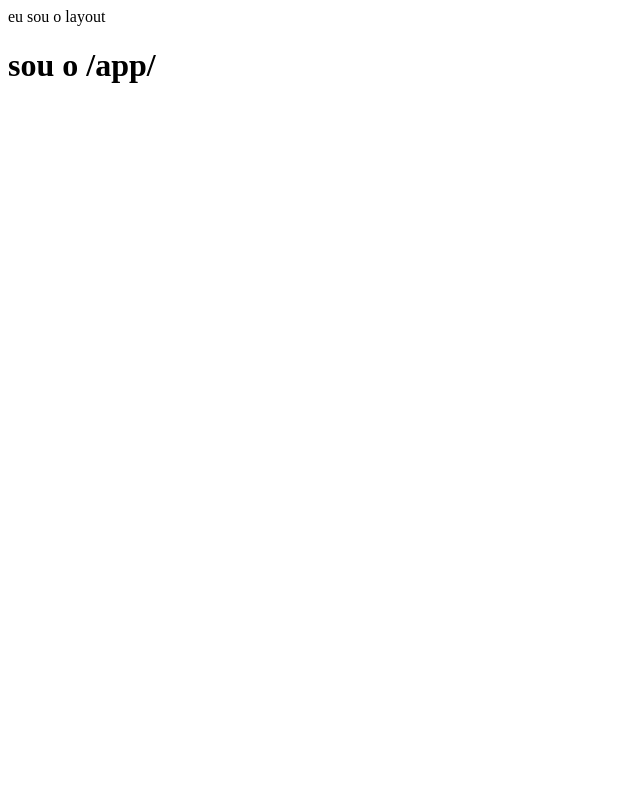
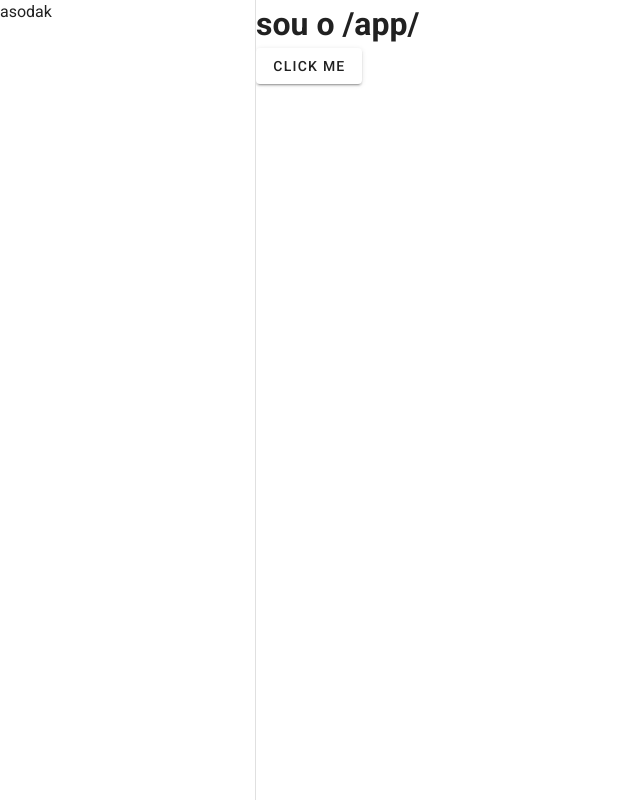
Before and after one commit to 129-ornellas/anotacoes, a Nuxt app in the folder frontend/: page /app in a window 1280 px wide. Shown: the whole page, without its empty margins (0-640 px from the left). Built offline with nearby package versions, Linux system fonts and the light colour scheme.

Commit message:
instala e configura o vuetify

```diff
--- a/frontend/layouts/default.vue
+++ b/frontend/layouts/default.vue
@@ -1,8 +1,10 @@
 <template>
-    <div>
-        eu sou o layout
-    </div>
-    <div>
-        <slot />
-    </div>
+    <VApp>
+        <VNavigationDrawer permanent>
+            asodak
+        </VNavigationDrawer>
+        <VMain>
+            <slot />
+        </VMain>
+    </VApp>
 </template>
--- a/frontend/nuxt.config.ts
+++ b/frontend/nuxt.config.ts
@@ -1,4 +1,43 @@
+import vuetify, { transformAssetUrls } from 'vite-plugin-vuetify'
+
 // https://nuxt.com/docs/api/configuration/nuxt-config
 export default defineNuxtConfig({
-  devtools: { enabled: true }
+  devtools: { enabled: true },
+  app: {
+    head: {
+      link: [
+        {
+          rel: "preconnect",
+          href: "https://fonts.googleapis.com",
+        },
+        {
+          rel: "preconnect",
+          href: "https://fonts.gstatic.com",
+          crossorigin: '',
+        },
+        {
+          rel: "stylesheet",
+          href: "https://fonts.googleapis.com/css2?family=Roboto:wght@100;300;400;500;700;900&display=swap",
+        }
+      ]
+    }
+  },
+  build: {
+    transpile: ['vuetify']
+  },
+  modules: [
+    (_options, nuxt) => {
+      nuxt.hooks.hook('vite:extendConfig', (config) => {
+        // @ts-expect-error
+        config.plugins.push(vuetify({ autoImport: true }))
+      })
+    },
+  ],
+  vite: {
+    vue: {
+      template: {
+        transformAssetUrls,
+      },
+    },
+  },
 })
--- a/frontend/package.json
+++ b/frontend/package.json
@@ -9,7 +9,9 @@
   },
   "devDependencies": {
     "nuxt": "^3.9.3",
+    "vite-plugin-vuetify": "^2.0.1",
     "vue": "^3.4.14",
-    "vue-router": "^4.2.5"
+    "vue-router": "^4.2.5",
+    "vuetify": "^3.5.0"
   }
 }
--- a/frontend/pages/app/index.vue
+++ b/frontend/pages/app/index.vue
@@ -1,3 +1,4 @@
 <template>
     <h1>sou o /app/</h1>
+    <VBtn>click me</VBtn>
 </template>
--- /dev/null
+++ b/frontend/plugins/vuetify.ts
@@ -0,0 +1,8 @@
+import { createVuetify } from 'vuetify'
+import 'vuetify/styles'
+
+export default defineNuxtPlugin((app) => {
+  const vuetify = createVuetify({})
+
+  app.vueApp.use(vuetify)
+})
```
Also changed, not shown: 1 other file (tests, documents, lock files or other folders).
